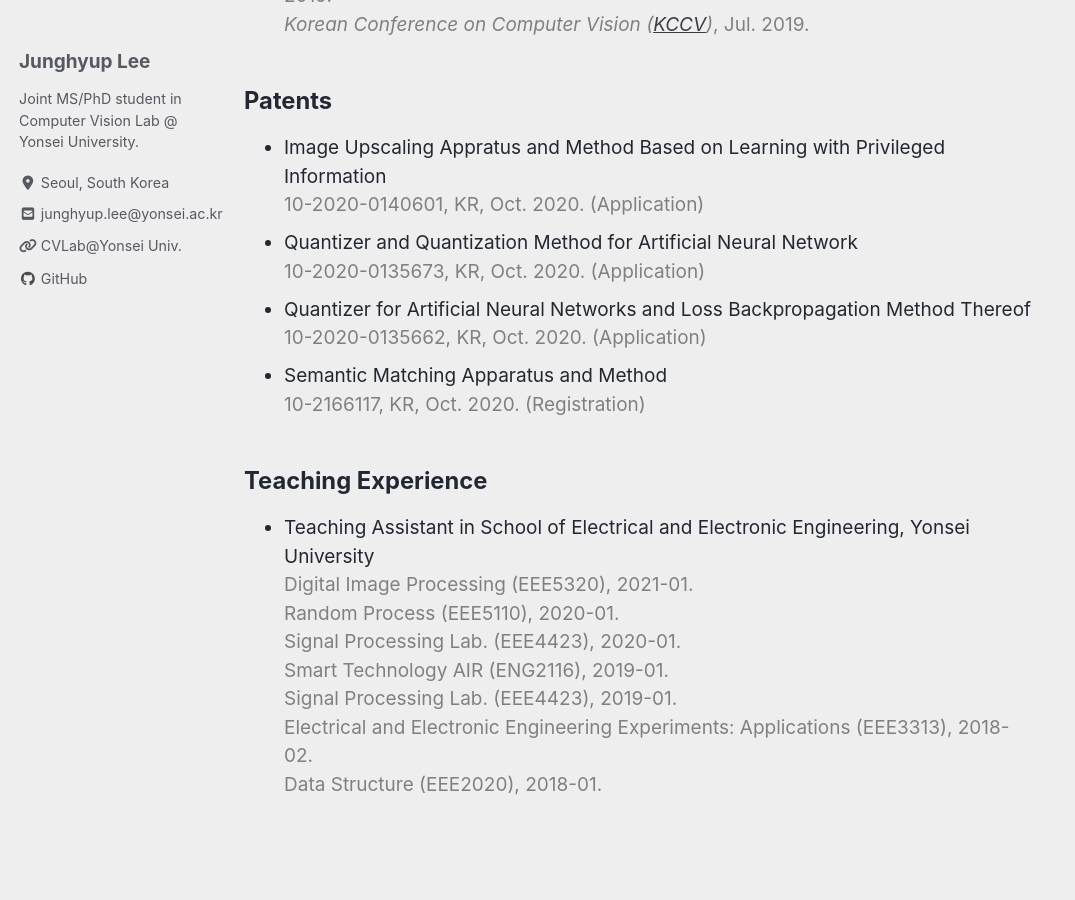
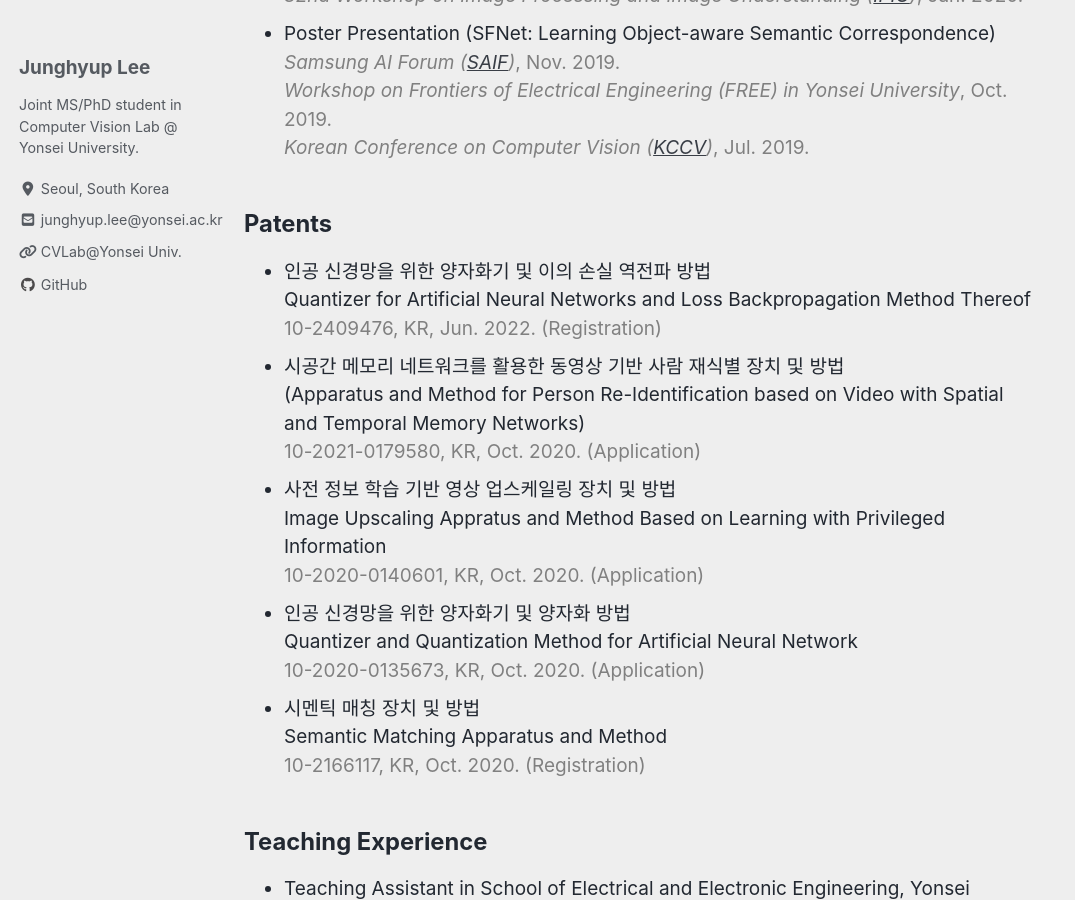
Before and after one commit to junghyup-lee/junghyup-lee.github.io, a Jekyll site: the page built from index.md, in a window 1280 px wide and 900 px high, scrolled down 2694 px. Shown: the whole window, without its empty margins (0-1075 px from the left). Built offline with Jekyll 4.4.1, drawn with Linux system fonts in a browser that asks for light colours; cached includes are drawn as plain includes; nearby versions of some CDN libraries; some of the changed text lies outside the part shown.

```diff
--- a/_config.yml
+++ b/_config.yml
@@ -18,7 +18,7 @@ minimal_mistakes_skin    : "air" # "air", "aqua", "contrast", "dark", "dirt", "n
 locale                   : "en-US"
 title                    : "Junghyup Lee's Website"
 title_separator          : "-"
-subtitle                 : "Last update: Jul. 22, 2022" # site tagline that appears below site title in masthead
+subtitle                 : "Last update: Dec. 19, 2022" # site tagline that appears below site title in masthead
 name                     : "Junghyup Lee"
 description              : ""
 url                      : "https://junghyup-lee.github.io" # the base hostname & protocol for your site e.g. "https://mmistakes.github.io"
--- a/index.md
+++ b/index.md
@@ -14,6 +14,13 @@ author_profile: true
 - B.S. in School of Electrical and Electronic Engineering, Yonsei University, Seoul, Korea (2012-2018).
 
 ## Publications
+- Decomposed Knowledge Distillation for Class-Incremental Semantic Segmentation <br/>
+  <span style="color:gray"> Donghyeon Baek, Youngmin Oh, Sanghoon Lee, <b>Junghyup Lee</b>, and Bumsub Ham. </span> <br/>
+  <span style="color:gray"> <i>Neural Information Processing Systems (<a href="https://nips.cc/Conferences/2022">NeurIPS</a>)</i>, Nov. 2022. </span> <br/>
+  <span style="color:gray">
+    [<a href="https://arxiv.org/abs/2210.05941">Paper</a>]
+    [<a href="https://cvlab.yonsei.ac.kr/projects/DKD/">Project Page</a>]
+  </span>
 - OIMNet++: Prototypical Normalization and Localization-aware Learning for Person Search <br/>
   <span style="color:gray"> Sanghoon Lee, Youngmin Oh, Donghyeon Baek, <b>Junghyup Lee</b>, and Bumsub Ham. </span> <br/>
   <span style="color:gray"> <i>European Conference on Computer Vision (<a href="https://eccv2022.ecva.net/">ECCV</a>)</i>, Oct. 2022. </span> <br/>
@@ -91,13 +98,20 @@ author_profile: true
 <span style="color:gray"> *Korean Conference on Computer Vision (<a href="https://kcvs.kr/front/conference/2019/">KCCV</a>)*, Jul. 2019. </span>
 
 ## Patents
-- Image Upscaling Appratus and Method Based on Learning with Privileged Information<br/>
+- 인공 신경망을 위한 양자화기 및 이의 손실 역전파 방법<br/>
+Quantizer for Artificial Neural Networks and Loss Backpropagation Method Thereof<br/>
+<span style="color:gray"> 10-2409476, KR, Jun. 2022. (Registration) </span>
+- 시공간 메모리 네트워크를 활용한 동영상 기반 사람 재식별 장치 및 방법 <br/>
+(Apparatus and Method for Person Re-Identification based on Video with Spatial and Temporal Memory Networks) <br/>
+<span style="color:gray"> 10-2021-0179580, KR, Oct. 2020. (Application) </span>
+- 사전 정보 학습 기반 영상 업스케일링 장치 및 방법<br/>
+Image Upscaling Appratus and Method Based on Learning with Privileged Information<br/>
 <span style="color:gray"> 10-2020-0140601, KR, Oct. 2020. (Application) </span>
-- Quantizer and Quantization Method for Artificial Neural Network<br/>
+- 인공 신경망을 위한 양자화기 및 양자화 방법<br/>
+Quantizer and Quantization Method for Artificial Neural Network<br/>
 <span style="color:gray"> 10-2020-0135673, KR, Oct. 2020. (Application) </span>
-- Quantizer for Artificial Neural Networks and Loss Backpropagation Method Thereof<br/>
-<span style="color:gray"> 10-2020-0135662, KR, Oct. 2020. (Application) </span>
-- Semantic Matching Apparatus and Method<br/>
+- 시멘틱 매칭 장치 및 방법<br/>
+Semantic Matching Apparatus and Method<br/>
 <span style="color:gray"> 10-2166117, KR, Oct. 2020. (Registration) </span>
 
 ## Teaching Experience
```
